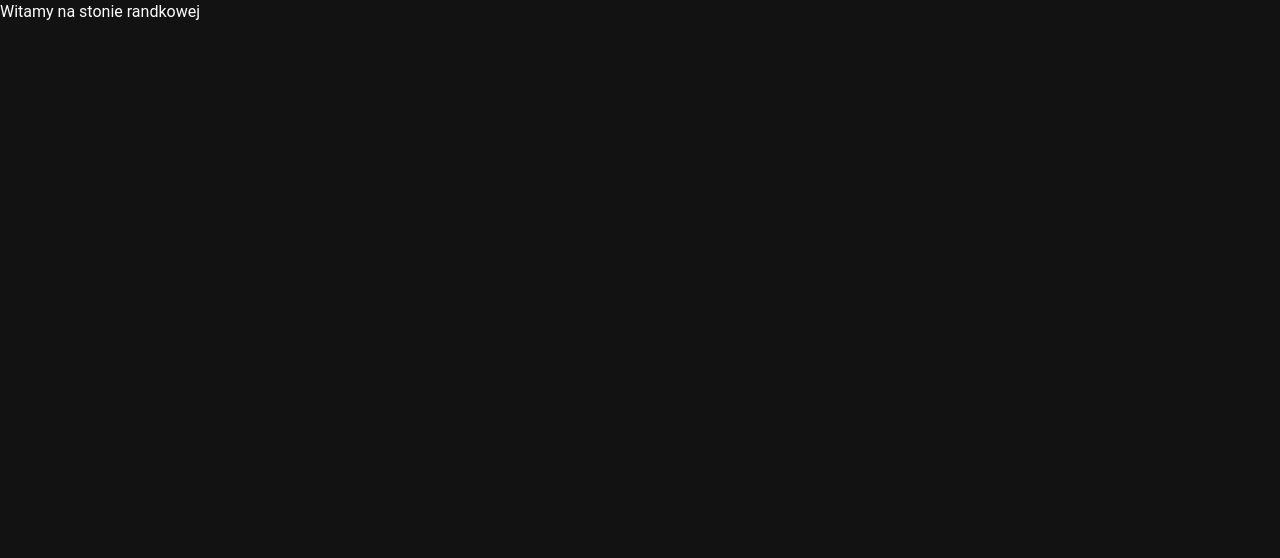
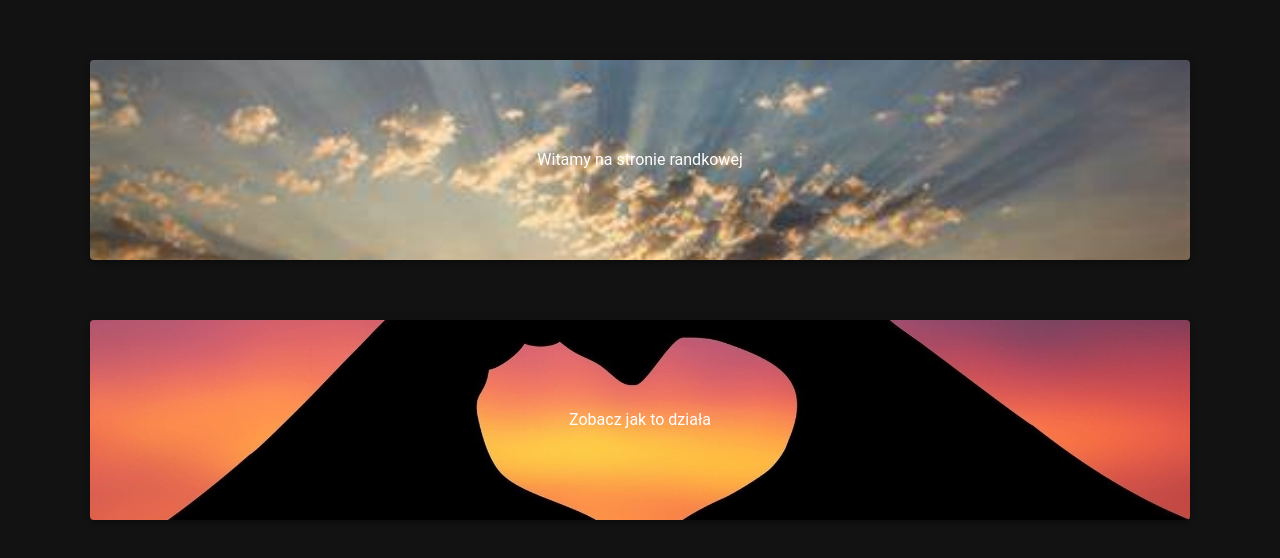
Before and after one commit to JakubTuta/Strona-randkowa, a Nuxt app: page / in a window 1280 px wide. Shown: the top 558 px of the page. Built offline with nearby package versions, Linux system fonts and the light colour scheme.

Commit message:
generate first basic layout

```diff
--- a/pages/index.vue
+++ b/pages/index.vue
@@ -3,7 +3,27 @@
 </script>
 
 <template>
-  Witamy na stonie randkowej
+  <v-card
+      class="d-flex align-center justify-center flex-wrap text-center mx-auto my-15 px-4"
+      elevation="4"
+      max-width="1100"
+      min-height="200"
+      image="/landingOne.jpeg"
+      rounded
+  >
+    Witamy na stronie randkowej
+  </v-card>
+
+  <v-card
+      class="d-flex align-center justify-center flex-wrap text-center mx-auto my-10 px-4"
+      elevation="4"
+      max-width="1100"
+      min-height="200"
+      image="/landingTwo.jpeg"
+      rounded
+  >
+    Zobacz jak to działa
+  </v-card>
 </template>
 
 <style scoped>
```
Also changed, not shown: public/landingOne.jpeg (added), public/landingTwo.jpeg (added).
